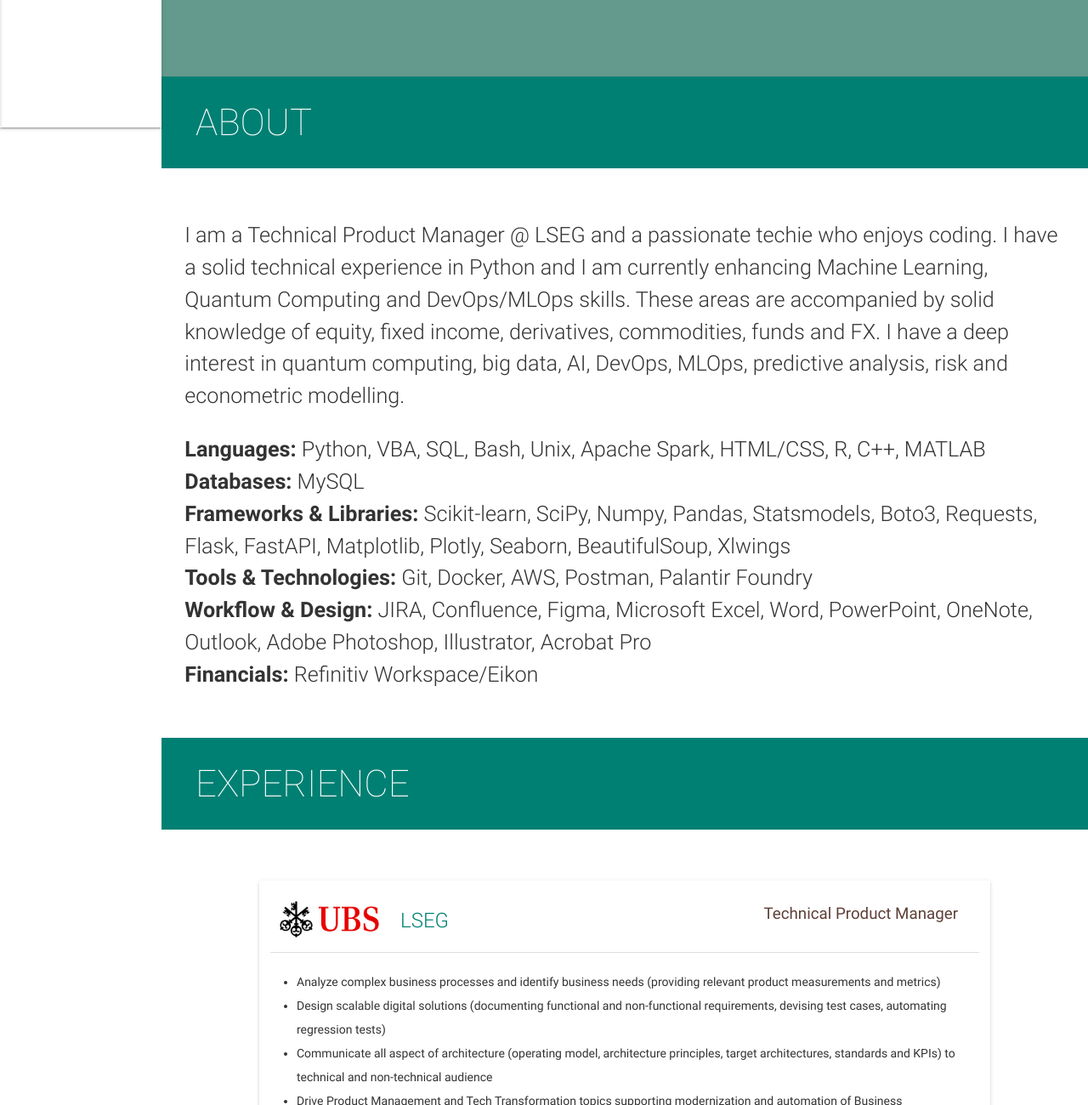
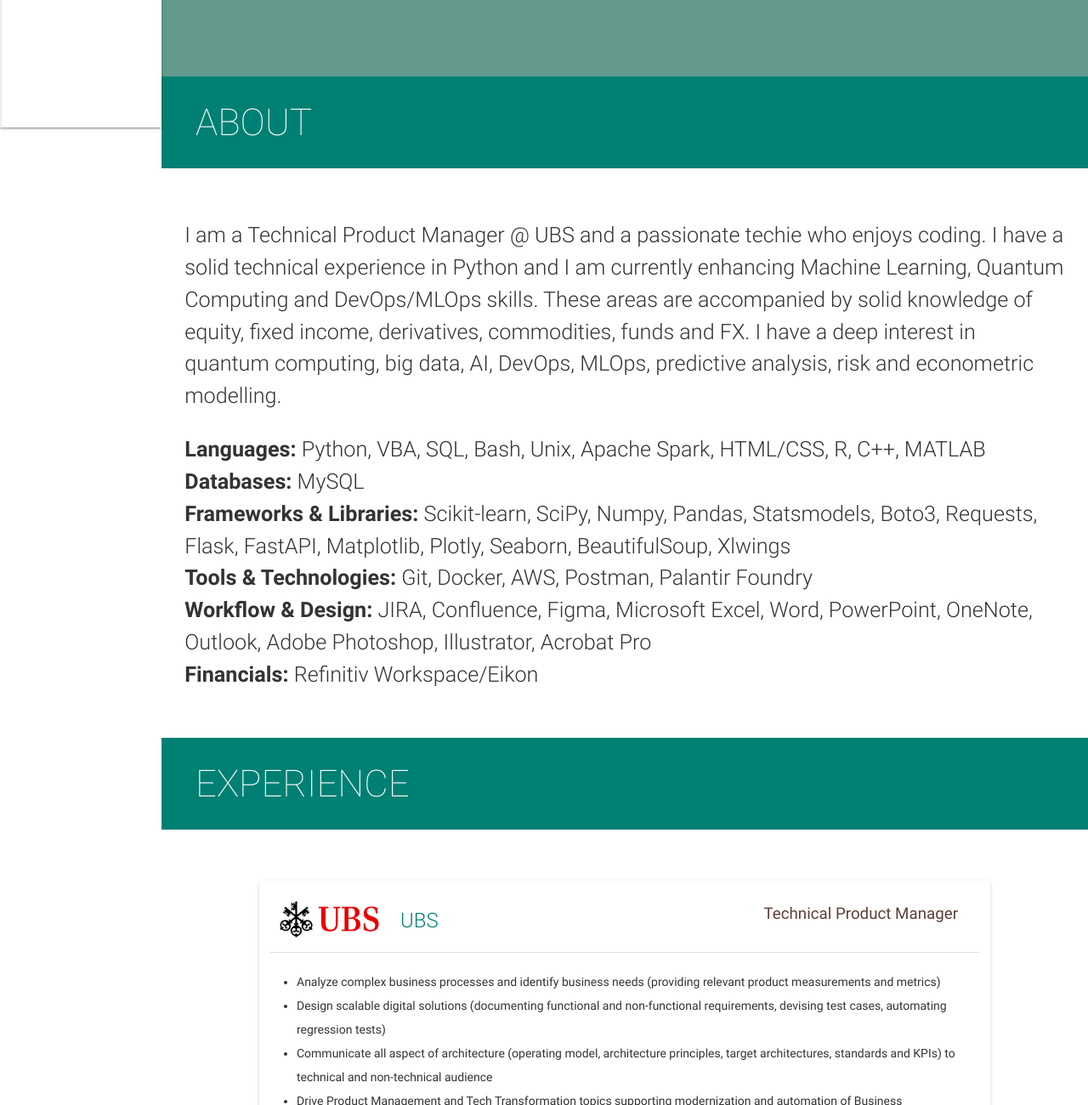
Before and after one commit to dazialem/dazialem.github.io, a plain HTML site: page index.html in a window 1280 px wide. Shown: the part 710-2010 px from the top of the page at 85% size. Drawn offline with nearby package versions, Linux system fonts and the light colour scheme.

Commit message:
UBS typo

```diff
--- a/index.html
+++ b/index.html
@@ -206,7 +206,7 @@
       <h3 class="page-title white-text teal">About</h3>
       <div class="container flow-text">
         <p>
-          I am a Technical Product Manager @ LSEG and a passionate techie who enjoys coding.
+          I am a Technical Product Manager @ UBS and a passionate techie who enjoys coding.
           I have a solid technical experience in Python and I am currently enhancing Machine Learning, Quantum Computing and DevOps/MLOps skills.
           These areas are accompanied by solid knowledge of equity, fixed income, derivatives, commodities, funds and FX.
           I have a deep interest in quantum computing, big data, AI, DevOps, MLOps, predictive analysis, risk and econometric modelling.
@@ -240,7 +240,7 @@
               <div class="col s12 m10">
                 <p>
                   <span class="card-title"><a href="https://www.ubs.com/global/en.html" target="_blank"
-                      class="teal-text hoverline">LSEG</a></span>
+                      class="teal-text hoverline">UBS</a></span>
                 </p>
               </div>
             </div>
```
